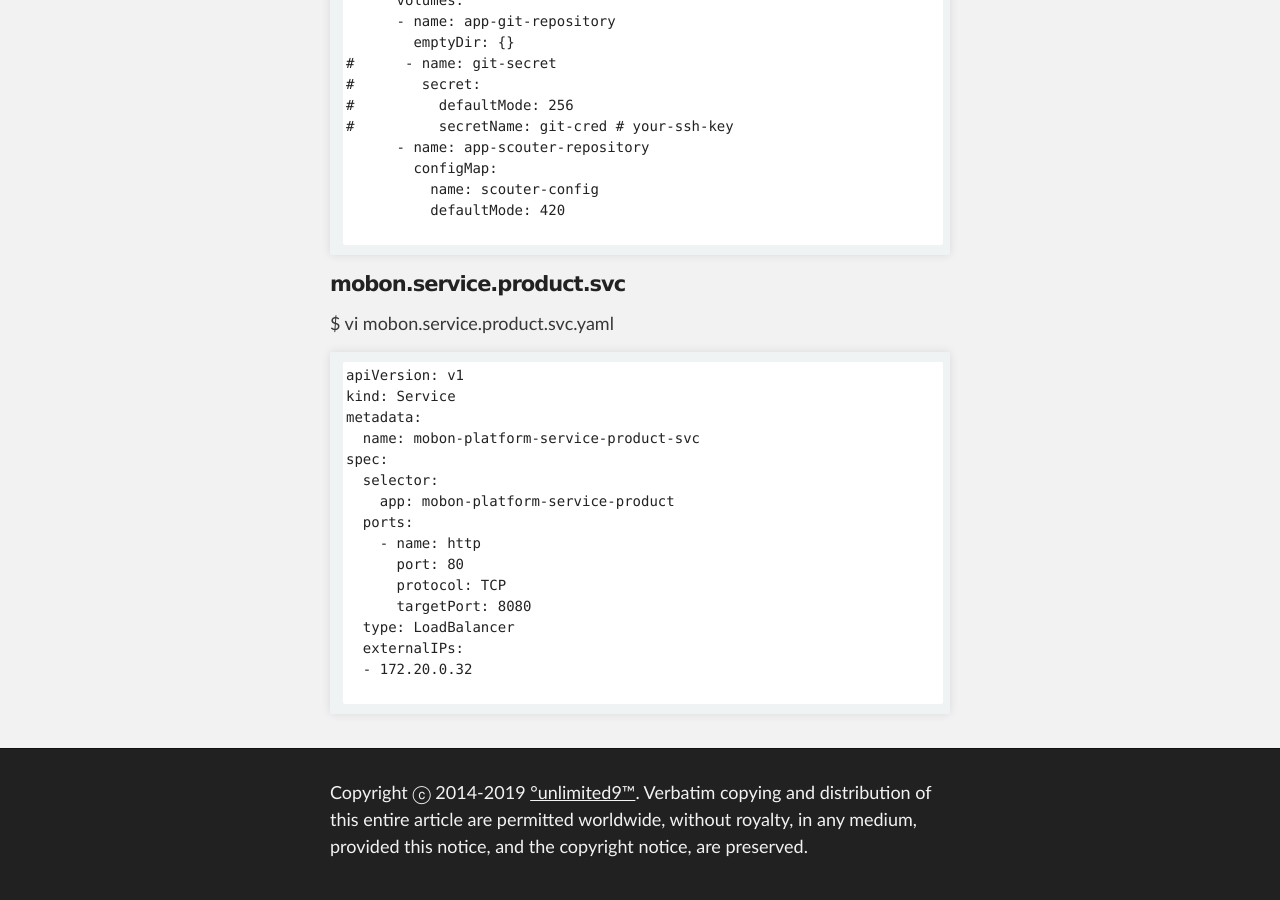
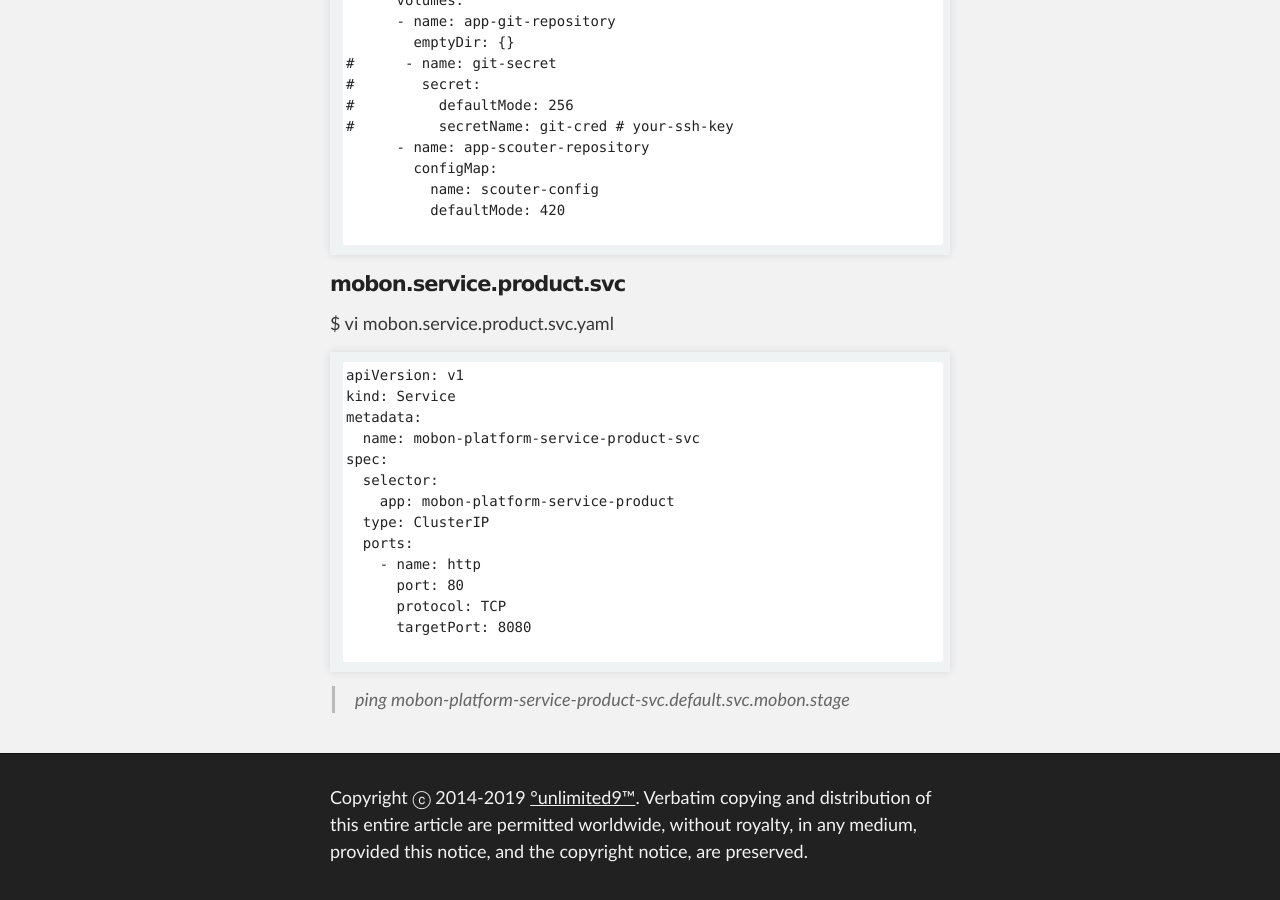
Before and after one commit to unlimited9/unlimited9.github.com, a Jekyll site: the page built from reference.notes/TA/cloud/kubernetes/sample.yaml.list.md, in a window 1280 px wide and 900 px high, scrolled down 13587 px. Built offline with Jekyll 4.4.1, drawn with Linux system fonts in a browser that asks for light colours; our own code applies the rules of GitHub Pages for plain Markdown files.

Commit message:
Update sample.yaml.list.md

````diff
--- a/reference.notes/TA/cloud/kubernetes/sample.yaml.list.md
+++ b/reference.notes/TA/cloud/kubernetes/sample.yaml.list.md
@@ -597,13 +597,13 @@ metadata:
 spec:
   selector:
     app: mobon-platform-service-product
+  type: ClusterIP
   ports:
     - name: http
       port: 80
       protocol: TCP
       targetPort: 8080
-  type: LoadBalancer
-  externalIPs:
-  - 172.20.0.32
 
 ```
+
+> ping mobon-platform-service-product-svc.default.svc.mobon.stage
````
